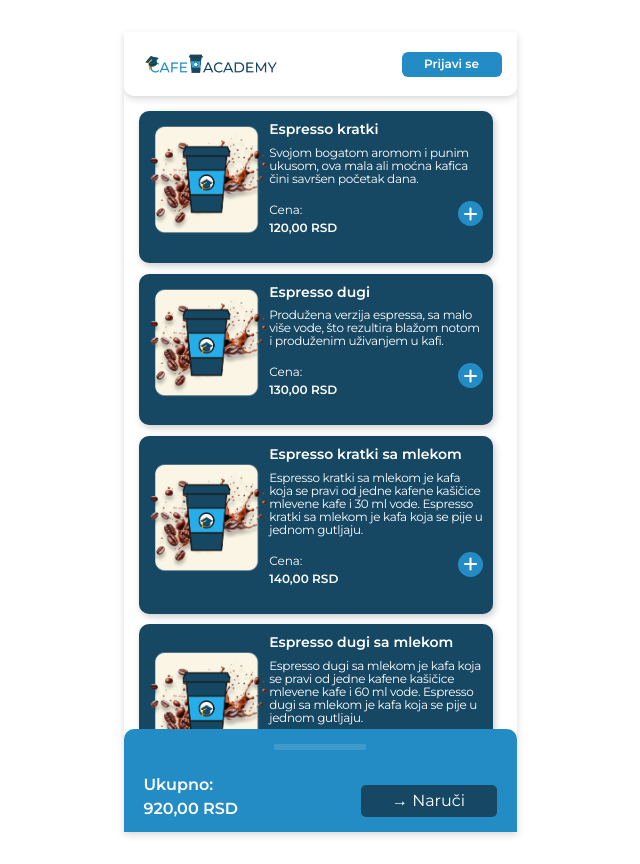
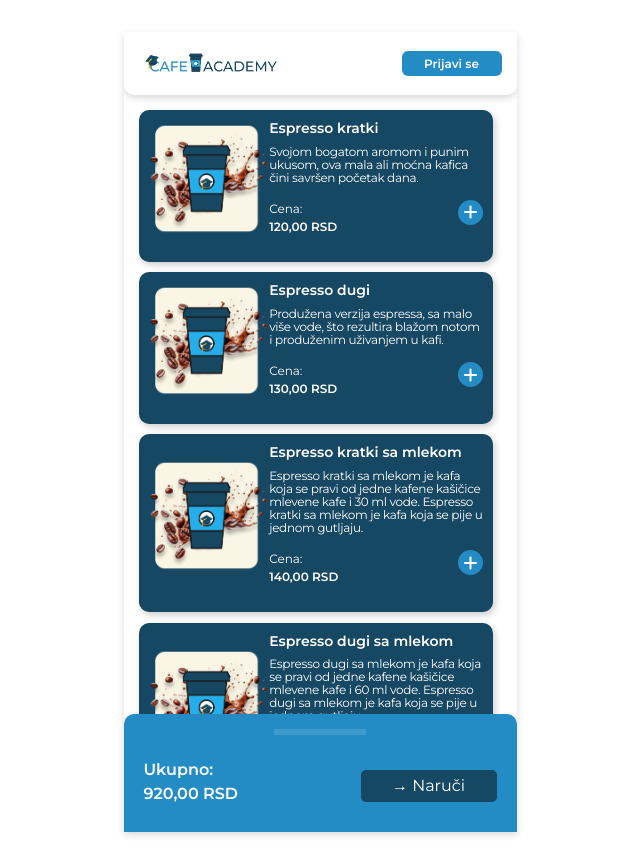
Before and after one commit to lvlada/caffe-academy, a React (Vite) app: page / in a window 1280 px wide. Shown: the whole page, without its empty margins (320-960 px from the left). Built offline with nearby package versions, Linux system fonts and the light colour scheme.

Commit message:
footer update

```diff
--- a/src/index.css
+++ b/src/index.css
@@ -340,7 +340,7 @@ select:invalid {
   color: white;
   font-weight: 600;
   margin-top: -12px;
-  margin-bottom: -15px;
+
 }
 
 .footer-order-button button {
```
